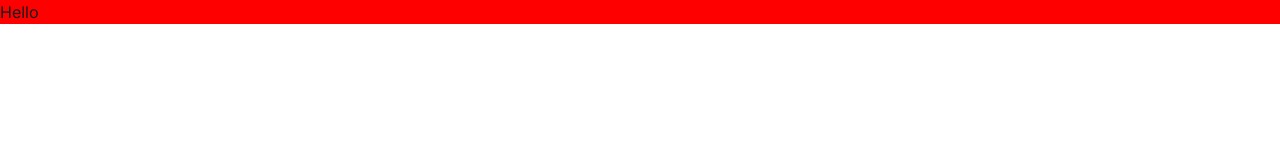
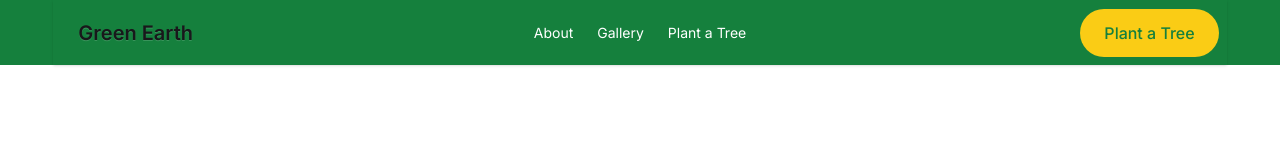
Before and after one commit to dev-peyas9911/green-earth, a plain HTML site: page index.html in a window 1280 px wide. Drawn offline with nearby package versions, Linux system fonts and the light colour scheme.

Commit message:
Header section added

```diff
--- a/index.html
+++ b/index.html
@@ -25,7 +25,52 @@
 </head>
 
 <body>
-    <h1>Hello</h1>
+    <!-- Header section starts here -->
+    <header class="bg-[#15803D]">
+        <!-- Navbar section starts here -->
+        <nav class=" md:w-11/12 mx-auto">
+            <div class="navbar  text-white shadow-sm">
+                <div class="navbar-start">
+                    <div class="dropdown">
+                        <div tabindex="0" role="button" class="btn btn-ghost lg:hidden">
+                            <svg xmlns="http://www.w3.org/2000/svg" class="h-5 w-5" fill="none" viewBox="0 0 24 24"
+                                stroke="currentColor">
+                                <path stroke-linecap="round" stroke-linejoin="round" stroke-width="2"
+                                    d="M4 6h16M4 12h8m-8 6h16" />
+                            </svg>
+                        </div>
+                        <ul tabindex="0"
+                            class="menu menu-sm dropdown-content bg-base-100 rounded-box z-1 mt-3 w-52 p-2 shadow text-black">
+                            <li><a>About</a></li>
+                            <li>
+                                <a href="">Gallery</a>
+                            </li>
+                            <li><a>Plant a Tree</a></li>
+                        </ul>
+                    </div>
+                    <a class="btn btn-ghost text-xl">Green Earth</a>
+                </div>
+                <div class="navbar-center hidden lg:flex">
+                    <ul class="menu menu-horizontal px-1">
+                        <li><a>About</a></li>
+                        <li>
+                            <a href="">Gallery</a>
+                        </li>
+                        <li><a>Plant a Tree</a></li>
+                    </ul>
+                </div>
+                <div class="navbar-end">
+                    <a class="text-[#15803D] bg-[#FACC15] font-medium rounded-3xl py-3 px-6">Plant a Tree</a>
+                </div>
+            </div>
+        </nav>
+    </header>
+    <main>
+        <!-- Banner section starts here -->
+        <section class=" ">
+
+        </section>
+    </main>
     <script src="./scripts/index.js"></script>
 </body>
 
--- a/styles/style.css
+++ b/styles/style.css
@@ -1,7 +1,4 @@
-body {
-    background-color: red;
-}
-
+/* Inter Font */
 * {
     font-family: "Inter", sans-serif;
 }
```
